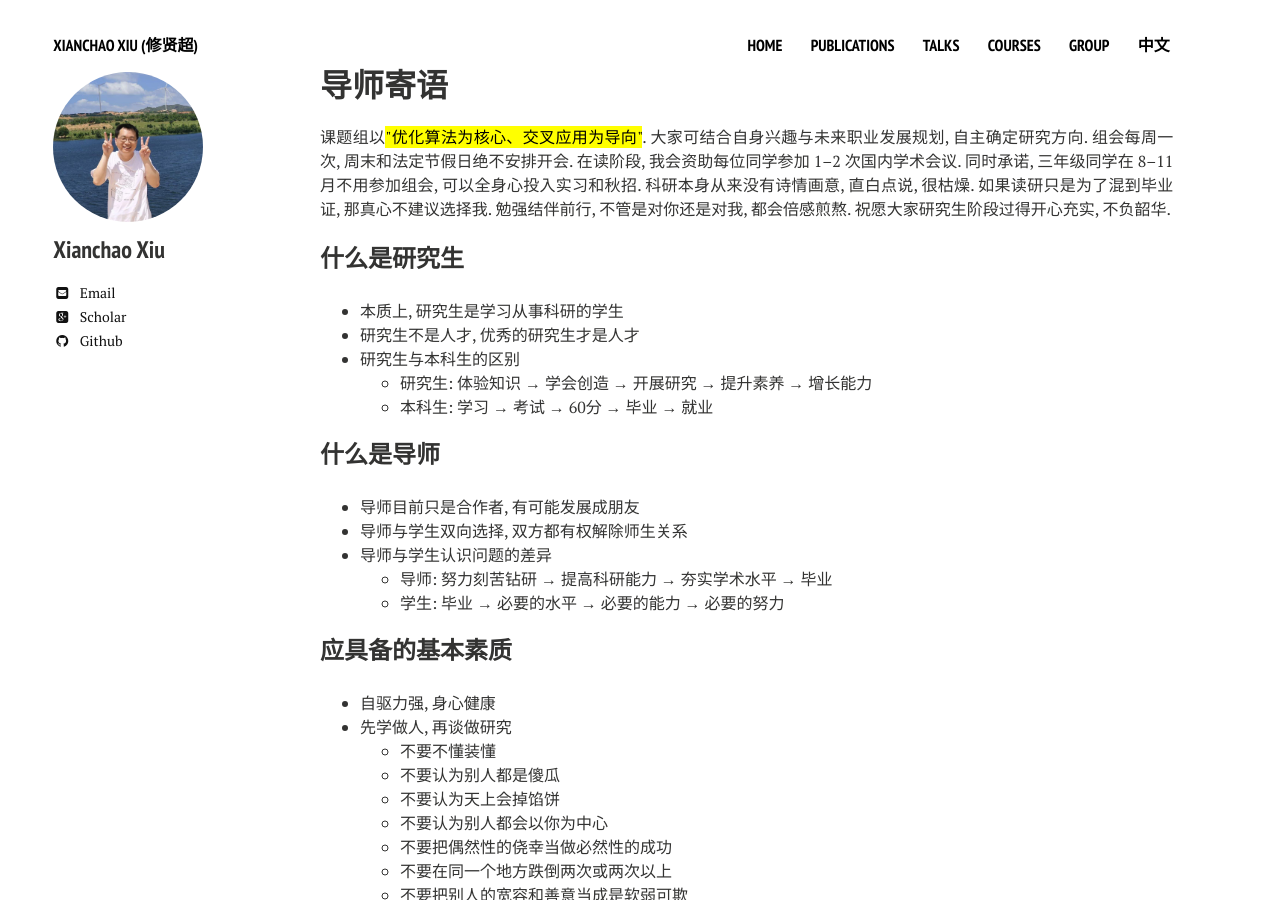
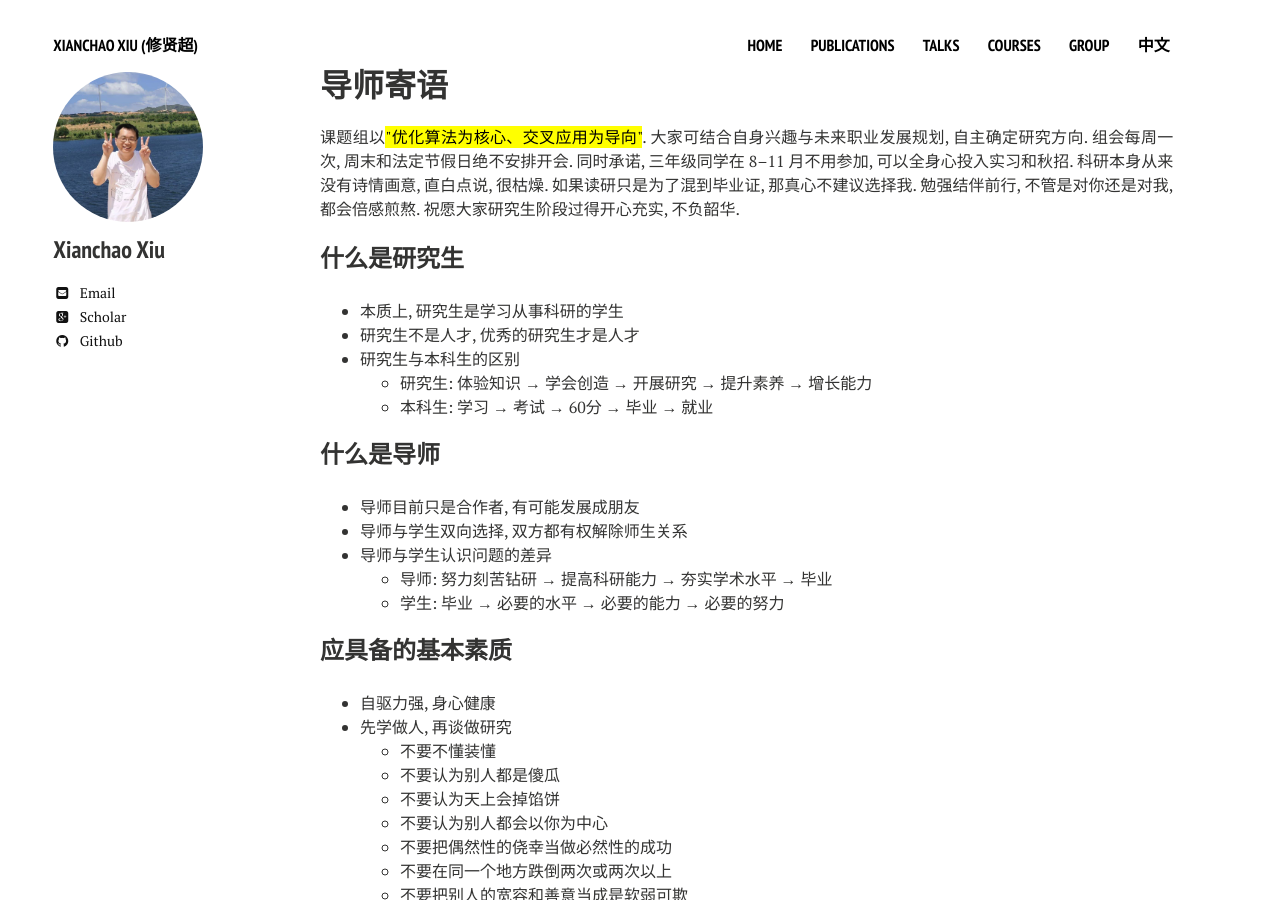
Before and after one commit to xianchaoxiu/xianchaoxiu.github.io, a Jekyll site: the page built from group/reading/index.md, in a window 1280 px wide and 900 px high. Built offline with Jekyll 4.4.1, drawn with Linux system fonts in a browser that asks for light colours; nearby versions of some CDN libraries.

Commit message:
Update index.md

```diff
--- a/group/reading/index.md
+++ b/group/reading/index.md
@@ -8,8 +8,7 @@ share: false
 课题组以<mark>"优化算法为核心、交叉应用为导向"</mark>.
 大家可结合自身兴趣与未来职业发展规划, 自主确定研究方向.
 组会每周一次, 周末和法定节假日绝不安排开会.
-在读阶段, 我会资助每位同学参加 1–2 次国内学术会议.
-同时承诺, 三年级同学在 8–11 月不用参加组会, 可以全身心投入实习和秋招.
+同时承诺, 三年级同学在 8–11 月不用参加, 可以全身心投入实习和秋招.
 科研本身从来没有诗情画意, 直白点说, 很枯燥.
 如果读研只是为了混到毕业证, 那真心不建议选择我.
 勉强结伴前行, 不管是对你还是对我, 都会倍感煎熬.
```
